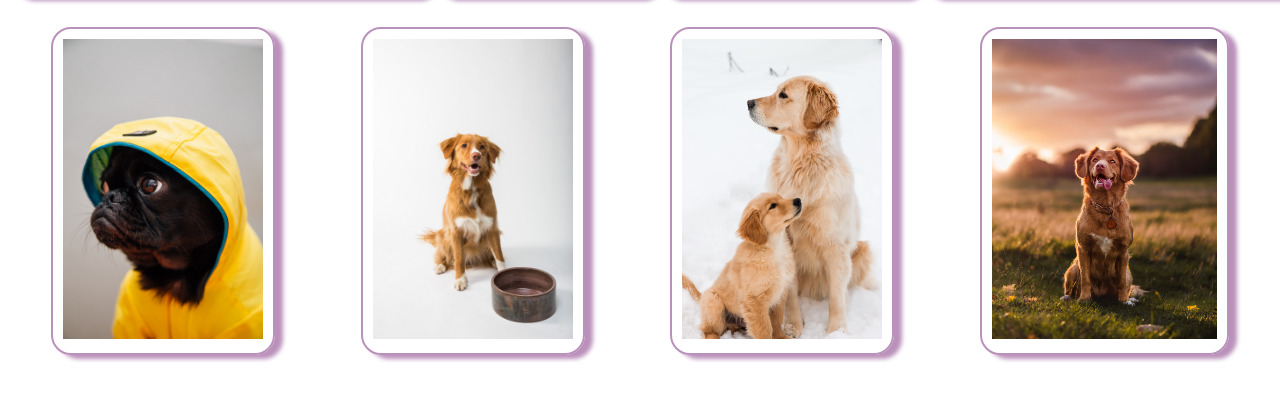
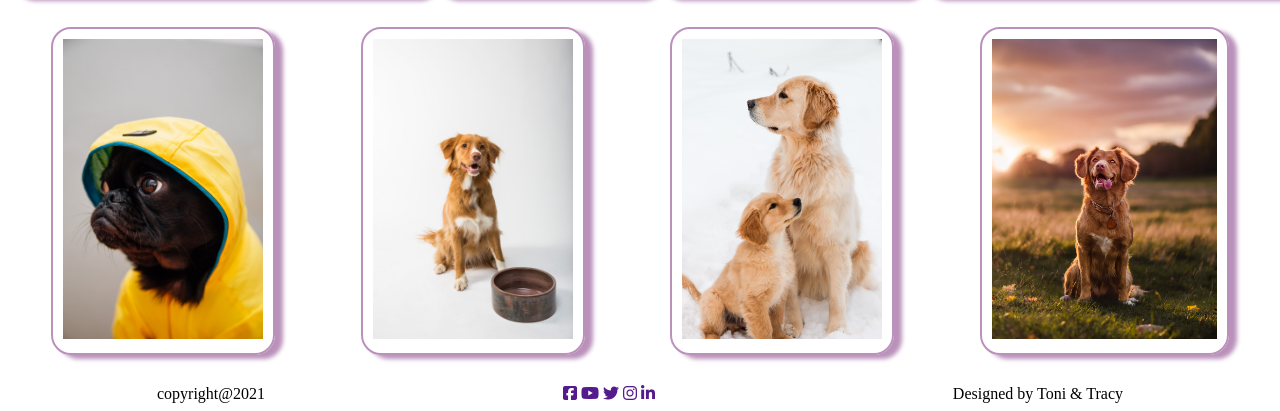
Before and after one commit to antonymburia/pet-website, a plain HTML site: page index.html in a window 1280 px wide. Shown: the part 1592-2003 px from the top of the page. Drawn offline with Linux system fonts and the light colour scheme.

Commit message:
add footer

```diff
--- a/index.html
+++ b/index.html
@@ -93,6 +93,24 @@
 
         </div>
 
+
+        <!--footer-->
+        <div class="footer">
+            <Div>
+                copyright@2021
+            </Div>
+            <div>
+                <a href=""><i class="fab fa-facebook-square"></i></a>
+                <a href=""><i class="fab fa-youtube"></i></a>
+                <a href=""><i class="fab fa-twitter"></i></a>
+                <a href=""><i class="fab fa-instagram"></i></a>
+                <a href=""><i class="fab fa-linkedin-in"></i></a>
+            </div>
+            <div>
+                Designed by Toni & Tracy
+            </div>
+        </div>
+
     </div>
 </body>
 </html>
--- a/style.css
+++ b/style.css
@@ -54,7 +54,7 @@ span {
 .pictures h3 {
     text-align: center;
     font-size: 40px;
-    text-decoration: underline;
+    text-decoration: underline #ba91ba;
 }
 .pic {
     border: 2px solid #ba91ba;
@@ -64,3 +64,7 @@ span {
     margin-bottom: 30px;
 
 }
+.footer {
+    display: flex;
+    justify-content: space-around;
+}
```
